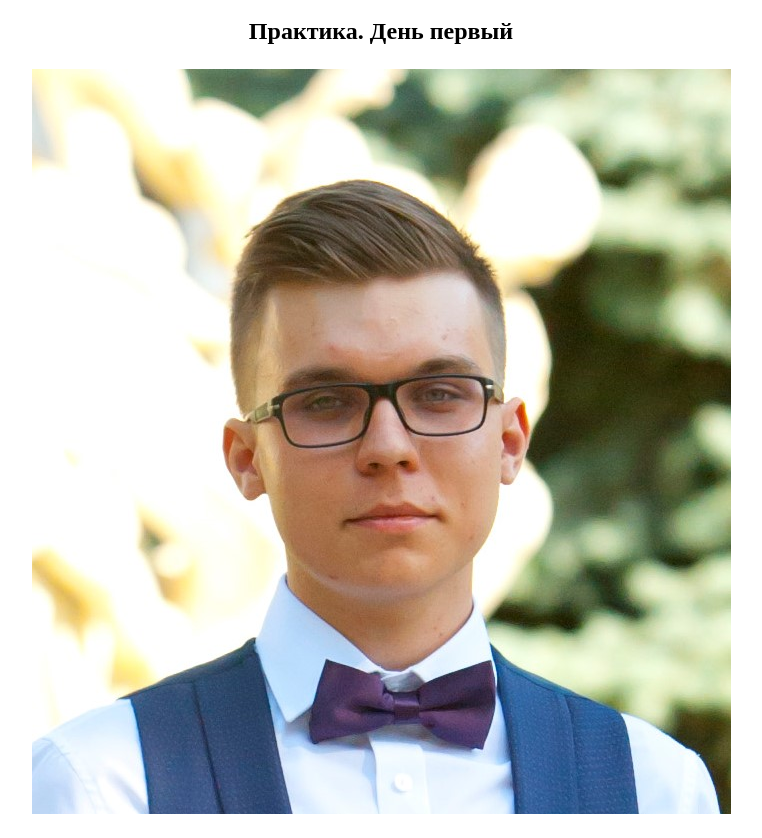
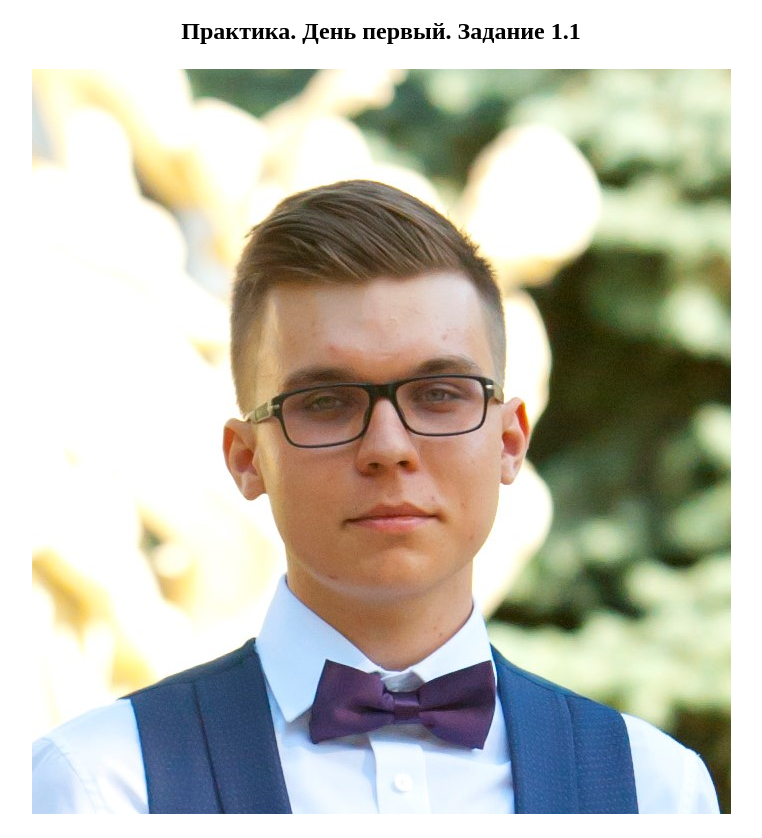
Before and after one commit to nikitaherbali/Practice.-Day1, a plain HTML site: page index1.1.html in a window 1280 px wide. Shown: the part 48-886 px from the top of the page, without its empty margins (259-1021 px from the left). Drawn offline with Linux system fonts and the light colour scheme.

Commit message:
Update index1.1.html

```diff
--- a/index1.1.html
+++ b/index1.1.html
@@ -4,7 +4,7 @@
     </head>
     <body>
         <h1>Никита Гербали</h1>
-        <h2>Практика. День первый <h2>
+        <h2>Практика. День первый. Задание 1.1<h2>
         <p><a> <img src = "CZI_5164.jpg"> </a></p>
     </body>
 </html>
```
